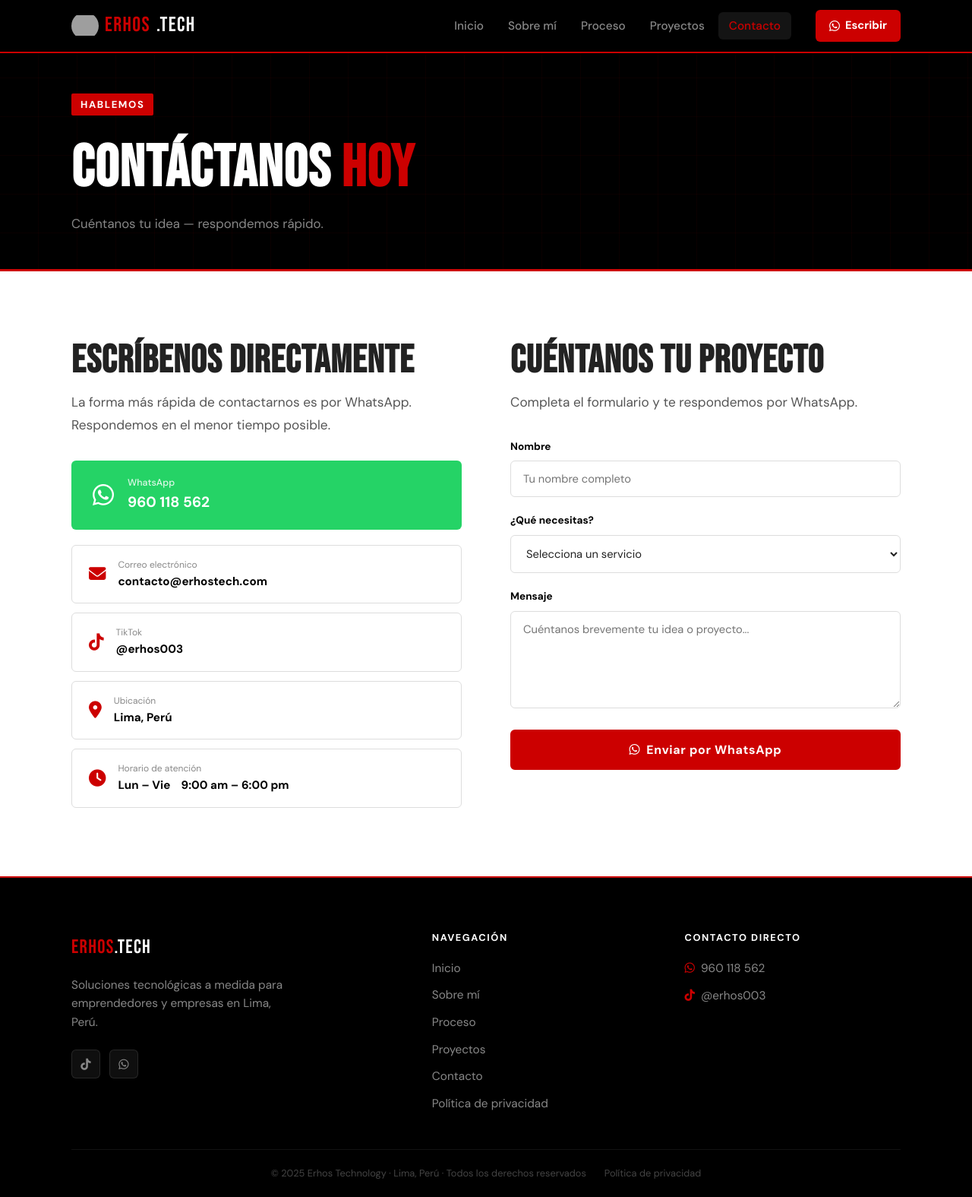
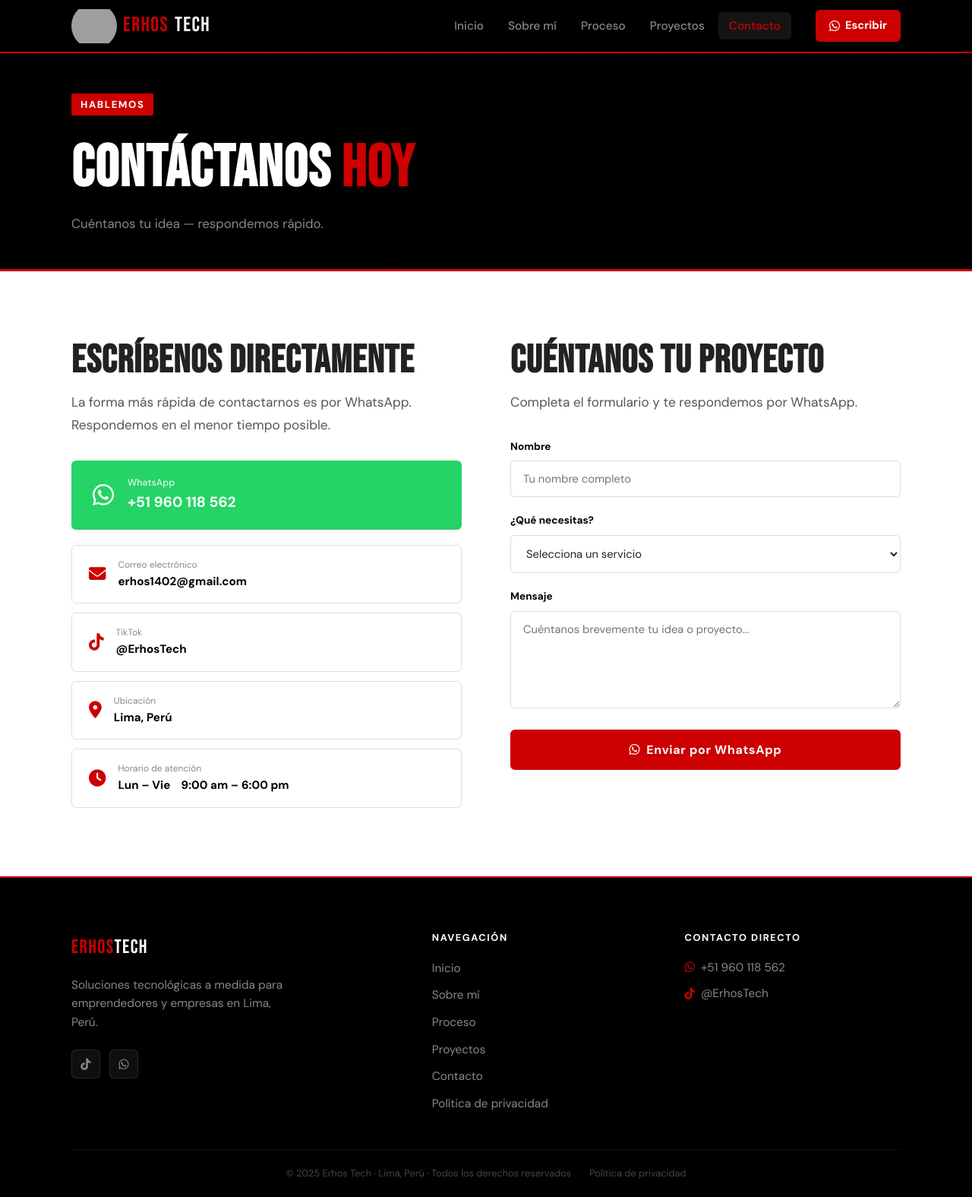
Before and after one commit to RivasMichael/erhos-tech-website, a plain HTML site: page contacto.html in a window 1280 px wide. Shown: the whole page at 76% size. Drawn offline with Linux system fonts and the light colour scheme; grey boxes are pictures that could not be loaded.

Commit message:
mejoras de marca y footer: ERHOS TECH sin punto, TikTok actualizado a @ErhosTech, +51 en todos los pies de página y links de contacto clicables
Co-Authored-By: Claude Sonnet 4.6 <noreply@anthropic.com>

```diff
--- a/contacto.html
+++ b/contacto.html
@@ -3,7 +3,7 @@
 <head>
   <meta charset="UTF-8" />
   <meta name="viewport" content="width=device-width, initial-scale=1.0" />
-  <title>Contacto — Erhos Technology</title>
+  <title>Contacto — Erhos Tech</title>
   <link rel="stylesheet" href="styles.css" />
   <link href="https://fonts.googleapis.com/css2?family=Bebas+Neue&family=DM+Sans:wght@300;400;500;700&display=swap" rel="stylesheet" />
   <link rel="stylesheet" href="https://cdnjs.cloudflare.com/ajax/libs/font-awesome/6.5.0/css/all.min.css" />
@@ -14,7 +14,7 @@
     <nav class="nav-container">
       <a href="/" class="logo">
         <img src="img/logo.png" alt="Erhos logo" class="logo-img">
-        <span class="logo-red">ERHOS</span><span class="logo-white">.TECH</span>
+        <span class="logo-red">ERHOS</span><span class="logo-white">TECH</span>
       </a>
       <ul class="nav-links" id="navLinks">
         <li><a href="/" class="nav-link">Inicio</a></li>
@@ -55,23 +55,23 @@
               <i class="fab fa-whatsapp"></i>
               <div>
                 <span>WhatsApp</span>
-                <strong>960 118 562</strong>
+                <strong>+51 960 118 562</strong>
               </div>
             </a>
 
             <div class="social-links-grid">
-              <a href="mailto:contacto@erhostech.com" class="social-link-card">
+              <a href="mailto:erhos1402@gmail.com" class="social-link-card">
                 <i class="fas fa-envelope"></i>
                 <div>
                   <span>Correo electrónico</span>
-                  <strong>contacto@erhostech.com</strong>
+                  <strong>erhos1402@gmail.com</strong>
                 </div>
               </a>
-              <a href="https://www.tiktok.com/@erhos003" target="_blank" class="social-link-card">
+              <a href="https://www.tiktok.com/@erhostech" target="_blank" class="social-link-card">
                 <i class="fab fa-tiktok"></i>
                 <div>
                   <span>TikTok</span>
-                  <strong>@erhos003</strong>
+                  <strong>@ErhosTech</strong>
                 </div>
               </a>
               <div class="social-link-card">
@@ -130,10 +130,10 @@
     <div class="container">
       <div class="footer-grid">
         <div class="footer-brand">
-          <span class="logo"><span class="logo-red">ERHOS</span><span class="logo-white">.TECH</span></span>
+          <span class="logo"><span class="logo-red">ERHOS</span><span class="logo-white">TECH</span></span>
           <p>Soluciones tecnológicas a medida para emprendedores y empresas en Lima, Perú.</p>
           <div class="footer-socials">
-            <a href="https://www.tiktok.com/@erhos003" target="_blank" aria-label="TikTok"><i class="fab fa-tiktok"></i></a>
+            <a href="https://www.tiktok.com/@erhostech" target="_blank" aria-label="TikTok"><i class="fab fa-tiktok"></i></a>
             <a href="https://wa.me/51960118562" target="_blank" aria-label="WhatsApp"><i class="fab fa-whatsapp"></i></a>
           </div>
         </div>
@@ -150,12 +150,12 @@
         </div>
         <div class="footer-contact">
           <h4>Contacto directo</h4>
-          <p><i class="fab fa-whatsapp"></i> 960 118 562</p>
-          <p><i class="fab fa-tiktok"></i> @erhos003</p>
+          <a href="https://wa.me/51960118562" target="_blank"><i class="fab fa-whatsapp"></i> +51 960 118 562</a>
+          <a href="https://www.tiktok.com/@erhostech" target="_blank"><i class="fab fa-tiktok"></i> @ErhosTech</a>
         </div>
       </div>
       <div class="footer-bottom">
-        <p>© 2025 Erhos Technology · Lima, Perú · Todos los derechos reservados</p>
+        <p>© 2025 Erhos Tech · Lima, Perú · Todos los derechos reservados</p>
         <a href="politica-privacidad">Política de privacidad</a>
       </div>
     </div>
--- a/styles.css
+++ b/styles.css
@@ -220,8 +220,8 @@ p { line-height: 1.7; font-size: 1.08rem; }
   gap: 8px;
 }
 .logo-img {
-  height: 36px;
-  width: 36px;
+  height: 60px;
+  width: 60px;
   object-fit: contain;
   border-radius: 50%;
 }
@@ -1247,14 +1247,17 @@ p { line-height: 1.7; font-size: 1.08rem; }
   transition: color var(--transition);
 }
 .footer-links a:hover { color: var(--rojo); }
-.footer-contact p {
+.footer-contact p,
+.footer-contact a {
   color: var(--gris3);
   font-size: 0.96rem;
   margin-bottom: 10px;
   display: flex;
   align-items: center;
   gap: 8px;
+  transition: color var(--transition);
 }
+.footer-contact a:hover { color: var(--rojo); }
 .footer-contact .fab { color: var(--rojo); }
 
 .footer-bottom {
```
Also changed, not shown: index.html (+4 -4 lines), politica-privacidad.html (+13 -13 lines), proceso.html (+7 -7 lines), proyectos.html (+7 -7 lines), sobre-mi.html (+8 -8 lines).
